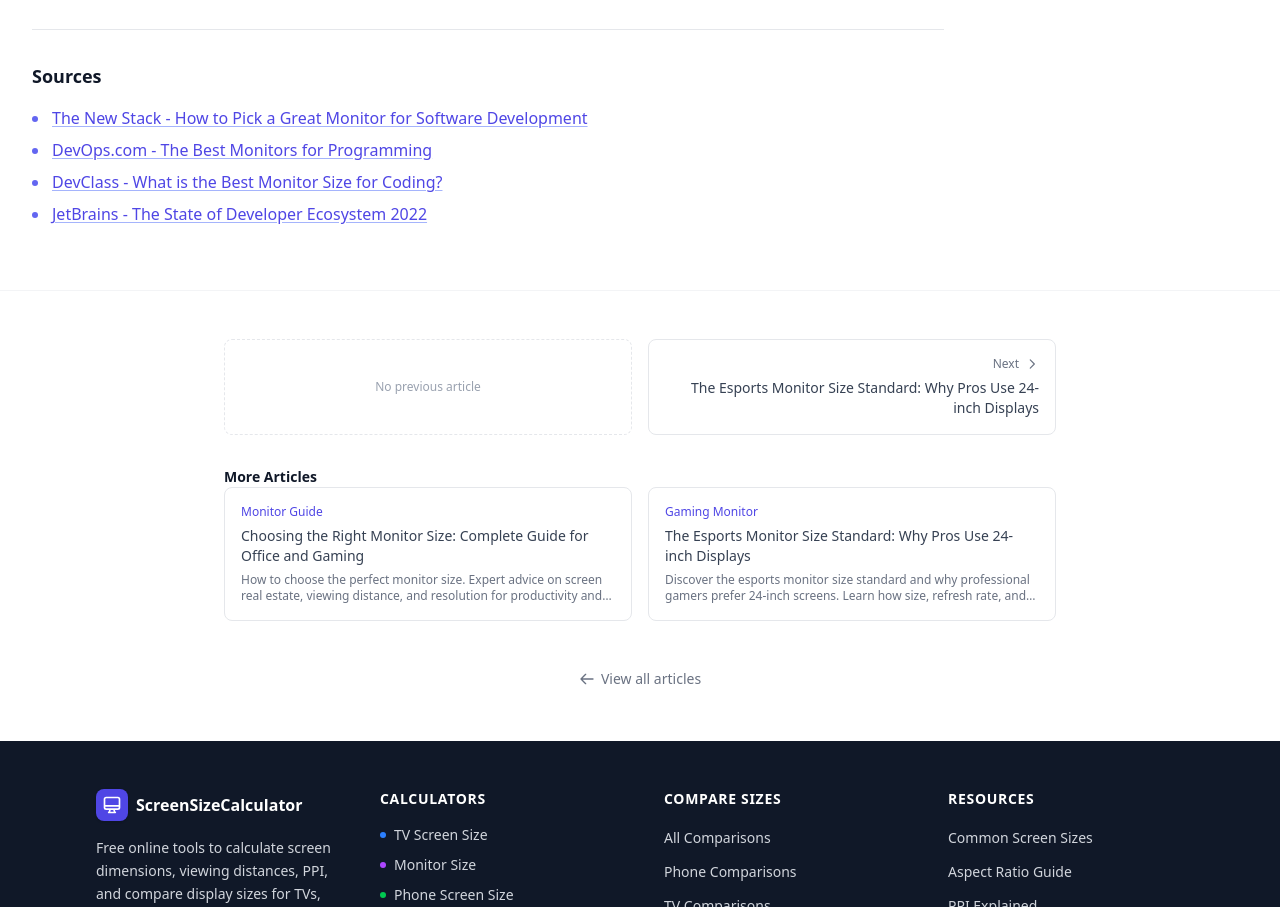
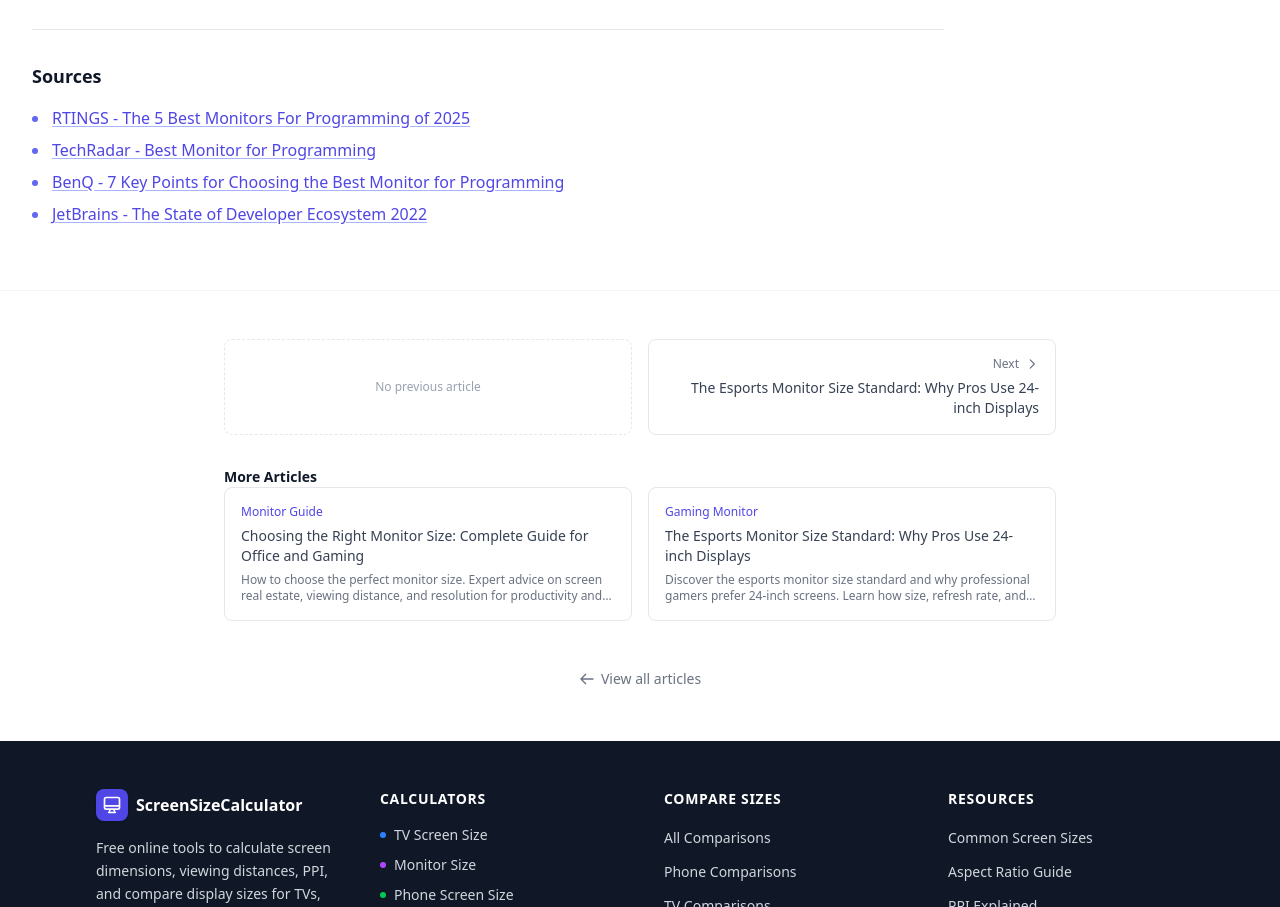
Before and after one commit to zenpe/screensizecalculator, an Astro site: page /blog/best-monitor-size-for-coding in a window 1280 px wide. Shown: the part 3660-4567 px from the top of the page. Built offline with nearby package versions, Linux system fonts and the light colour scheme; Astro itself is replaced by a stand-in of ours.

Commit message:
fix broken links

```diff
--- a/src/content/blog/best-monitor-size-for-coding.md
+++ b/src/content/blog/best-monitor-size-for-coding.md
@@ -108,7 +108,7 @@ Ultimately, the best monitor size for coding depends on your personal workflow,
 
 ### Sources
 
-- [The New Stack - How to Pick a Great Monitor for Software Development](https://thenewstack.io/how-to-pick-a-great-monitor-for-software-development/)
-- [DevOps.com - The Best Monitors for Programming](https://devops.com/the-best-monitors-for-programming/)
-- [DevClass - What is the Best Monitor Size for Coding?](https://devclass.com/2023/10/26/what-is-the-best-monitor-size-for-coding-and-does-it-really-matter/)
+- [RTINGS - The 5 Best Monitors For Programming of 2025](https://www.rtings.com/monitor/reviews/best/by-usage/programming-and-coding)
+- [TechRadar - Best Monitor for Programming](https://www.techradar.com/best/best-monitor-for-programming)
+- [BenQ - 7 Key Points for Choosing the Best Monitor for Programming](https://www.benq.com/en-us/knowledge-center/knowledge/7-key-points-for-choosing-the-best-monitor-for-programming.html)
 - [JetBrains - The State of Developer Ecosystem 2022](https://www.jetbrains.com/lp/devecosystem-2022/)
--- a/src/content/blog/esports-monitor-size-standard.md
+++ b/src/content/blog/esports-monitor-size-standard.md
@@ -247,6 +247,6 @@ For casual gaming, larger screens offer more immersion. But for competitive play
 
 ### Sources
 
-- [RTINGS.com - Why Do Pros Use 24 Inch Monitors?](https://www.rtings.com/monitor/reviews/by-usage/esports-gaming)
+- [PCWorld - The Wrong Monitor Can Ruin Your Gaming PC](https://www.pcworld.com/article/2937175/the-wrong-monitor-can-ruin-your-gaming-pc-heres-how-to-pick-the-perfect-size.html)
 - [RTINGS.com - 1080p vs 1440p vs 4K](https://www.rtings.com/monitor/learn/1080p-vs-1440p-vs-4k)
 - [Blur Busters - Refresh Rate Research](https://blurbusters.com/)
```
